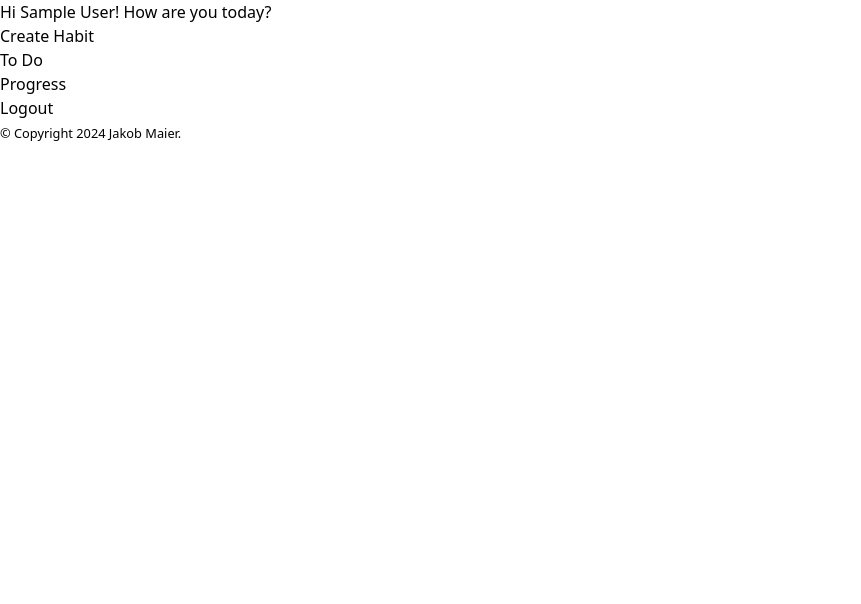
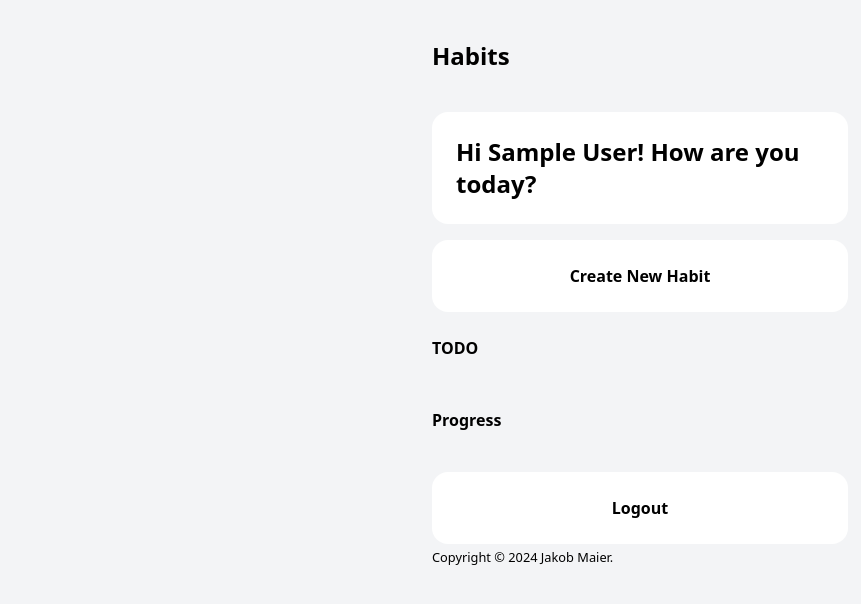
Before and after one commit to gue-ni/habit-tracker, a Flask app: page /dashboard in a window 1280 px wide. Shown: the top 604 px of the page, without its empty margins (0-861 px from the left). Run offline with Flask 3, Linux system fonts and the light colour scheme; the visitor is signed in with stand-in values (Sample User, id 1); data that the repository does not hold is empty; some libraries are stand-ins or nearby versions.

Commit message:
add tailwindcss

```diff
--- a/src/app.py
+++ b/src/app.py
@@ -149,7 +149,7 @@ class CreateEventForm(FlaskForm):
         choices=[(e.name, e.value) for e in EventFrequency],
         validators=[DataRequired()],
     )
-    submit = SubmitField("Create Event")
+    submit = SubmitField("Create")
 
 
 class RecordEventForm(FlaskForm):
--- a/src/templates/dashboard.html
+++ b/src/templates/dashboard.html
@@ -1,35 +1,69 @@
 {% extends "layout.html" %}
 {% block title %}Habit Tracker{% endblock %}
 {% block content %}
-<h1>
-  Hi {{ user.name }}! How are you today?
-</h1>
+
+<div class="w-full py-6">
+  <h1 class="text-2xl font-bold">
+    Habits
+  </h1>
+</div>
+
+
+<div class="w-full bg-white rounded-2xl p-6 mt-4">
+  <h1 class="text-2xl font-bold">
+    Hi {{ user.name }}! How are you today?
+  </h1>
+</div>
 
 <div>
-  <p>
-    <a href="{{ url_for('new_event') }}">Create Habit</a>
-  </p>
+  <a href="{{ url_for('new_event') }}" class="">
+    <div
+      class="w-full bg-white rounded-2xl p-6 text-1xl font-bold text-center mt-4 active:bg-gray-500 active:text-white">
+      Create New Habit
+    </div>
+  </a>
 </div>
-<div>
+
+
+
+<div class="w-full py-6">
+  <h2 class="text-1xl font-bold">
+    TODO
+  </h2>
+</div>
+
+<div class="w-full">
   <!--
   The events that need to be done today, sorted by which event expires first
   -->
-  <h2>To Do</h2>
   <div>
     {% for event in events_todo %}
     <div>
-      <a href="{{ url_for('record_event', id=event[0]) }}">{{ event[1] }}</a>
+      <a href="{{ url_for('record_event', id=event[0]) }}" class="">
+        <div class="w-full bg-white rounded-2xl p-3 mt-2 text-l ">
+          {{ event[3] }} {{ event[1] }}  streak:
+        </div>
+      </a>
     </div>
+
     {% endfor %}
   </div>
 </div>
+
+<div class="w-full py-6">
+  <h2 class="text-1xl font-bold">
+   Progress
+  </h2>
+</div>
+
+
+
 <div>
   <!--
   The events that have been done
   This is a grid, where the columns are the days of the week
   and the rows are the events, with an emoji and the name on the left
   -->
-  <h2>Progress</h2>
   <div>
     {% for event in events_done %}
     <div>
@@ -38,10 +72,15 @@
     {% endfor %}
   </div>
 </div>
+
+
 <div>
-  <p>
-    <a href="{{ url_for('logout') }}">Logout</a>
-  </p>
+  <a href="{{ url_for('logout') }}" class="">
+    <div
+      class="w-full bg-white rounded-2xl p-6 text-1xl font-bold text-center mt-4 active:bg-gray-500 active:text-white">
+      Logout
+    </div>
+  </a>
 </div>
 
 {% endblock %}
--- a/src/templates/layout.html
+++ b/src/templates/layout.html
@@ -18,14 +18,18 @@
   {% endblock %}
 </head>
 
-<body>
-  <div>{% block content %}{% endblock %}</div>
-  <div>
-    <small>
-      {% block footer %}
-      &copy; Copyright 2024 Jakob Maier.
-      {% endblock %}
-    </small>
+<body class="bg-gray-100 ">
+  <div class="w-full max-w-md mx-auto px-4 py-4">
+    <div>
+      {% block content %}{% endblock %}
+    </div>
+    <div>
+      <small>
+        {% block footer %}
+        Copyright &copy; 2024 Jakob Maier.
+        {% endblock %}
+      </small>
+    </div>
   </div>
 </body>
 
```
Also changed, not shown: src/templates/new_event.html (+13 -2 lines), src/templates/record_event.html (+15 -5 lines).
